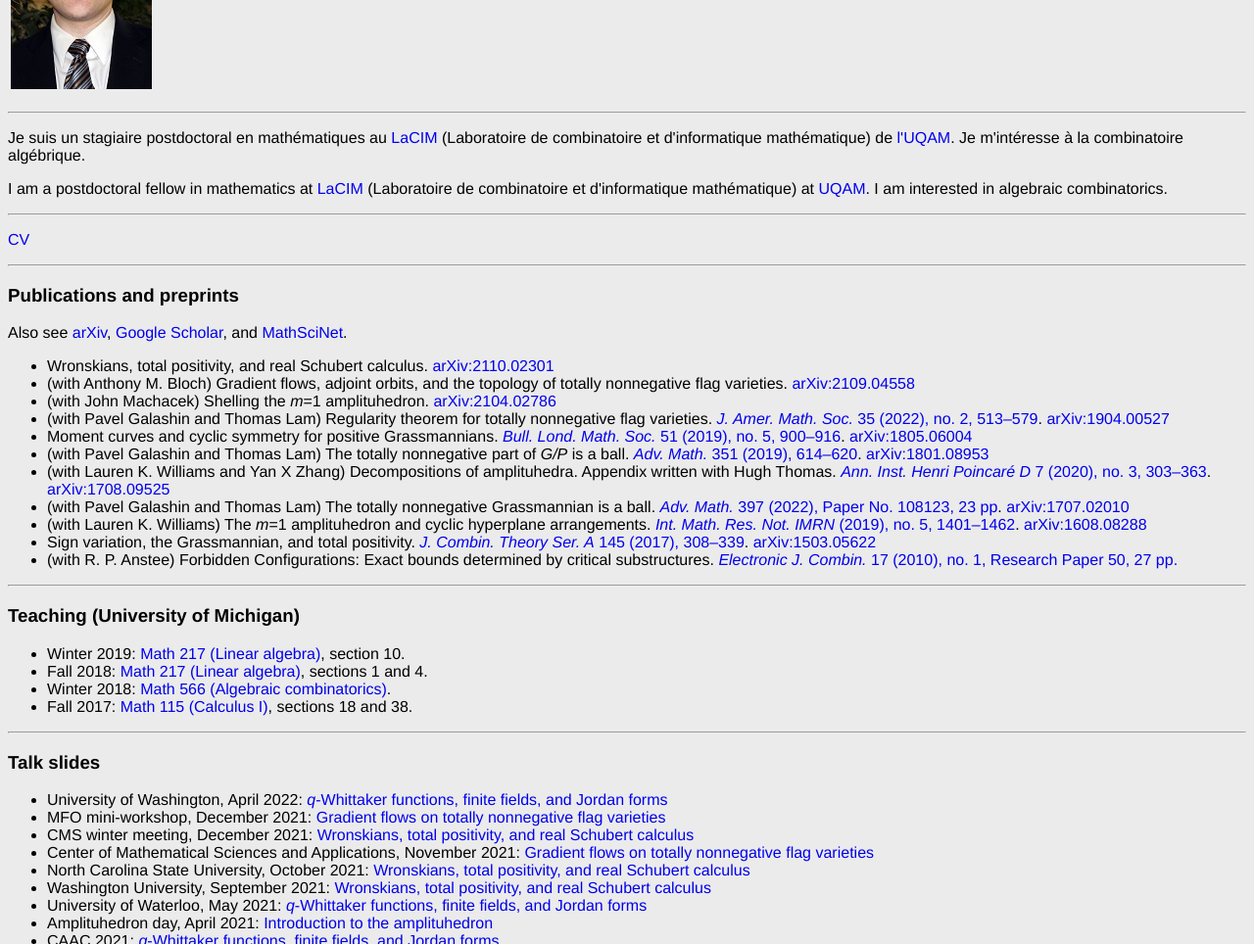
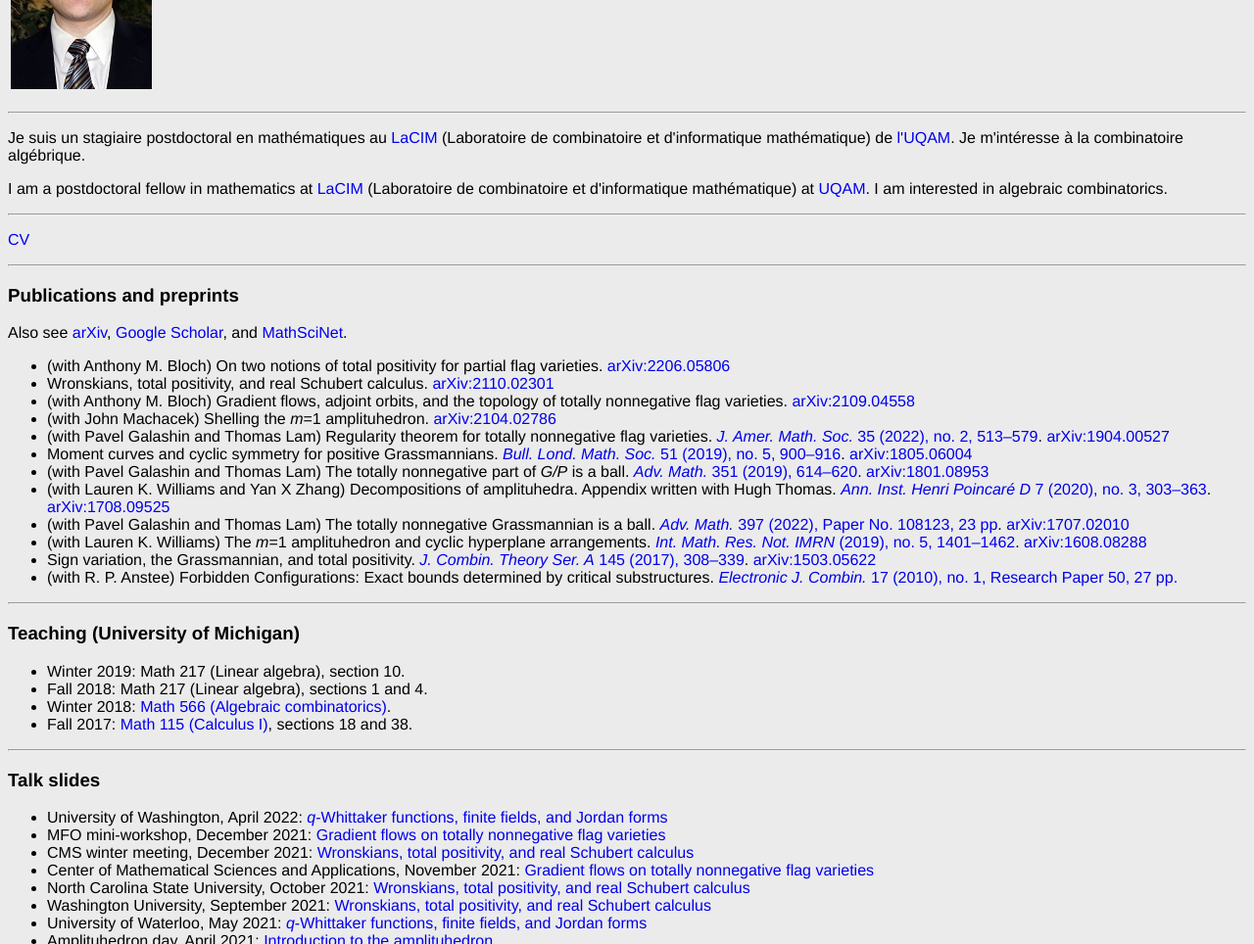
Before and after one commit to snkarp/snkarp.github.io, a plain HTML site: page index.html in a window 1280 px wide. Shown: the part 136-1100 px from the top of the page at 98% size. Drawn offline with Linux system fonts and the light colour scheme.

Commit message:
Add files via upload

```diff
--- a/index.html
+++ b/index.html
@@ -70,6 +70,8 @@ Also see <a href="https://arxiv.org/search/?searchtype=author&query=&quot;Steven
 </p>
 
 <ul>
+<li>(with Anthony M. Bloch) On two notions of total positivity for partial flag varieties. <a href="https://arxiv.org/abs/2206.05806">arXiv:2206.05806</a>
+
 <li>Wronskians, total positivity, and real Schubert calculus. <a href="https://arxiv.org/abs/2110.02301">arXiv:2110.02301</a>
 
 <li>(with Anthony M. Bloch) Gradient flows, adjoint orbits, and the topology of totally nonnegative flag varieties. <a href="https://arxiv.org/abs/2109.04558">arXiv:2109.04558</a>
@@ -98,8 +100,8 @@ Also see <a href="https://arxiv.org/search/?searchtype=author&query=&quot;Steven
 <h3>Teaching (University of Michigan)</h3>
 
 <ul>
-	<li>Winter 2019: <a href="https://umich.instructure.com/courses/267292">Math 217 (Linear algebra)</a>, section 10.<br>
-	<li>Fall 2018: <a href="https://umich.instructure.com/courses/244050">Math 217 (Linear algebra)</a>, sections 1 and 4.<br>
+	<li>Winter 2019: Math 217 (Linear algebra), section 10.<br>
+	<li>Fall 2018: Math 217 (Linear algebra), sections 1 and 4.<br>
 	<li>Winter 2018: <a href="566w18/index.html">Math 566 (Algebraic combinatorics)</a>.
 	<li>Fall 2017: <a href="http://www.math.lsa.umich.edu/courses/115/">Math 115 (Calculus I)</a>, sections 18 and 38.<br>
 </ul>
```
Also changed, not shown: 1 other file. Lines whose indentation alone changed are shown as unchanged.
